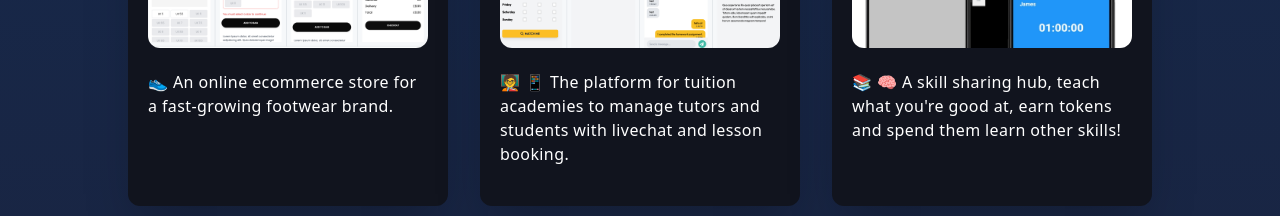
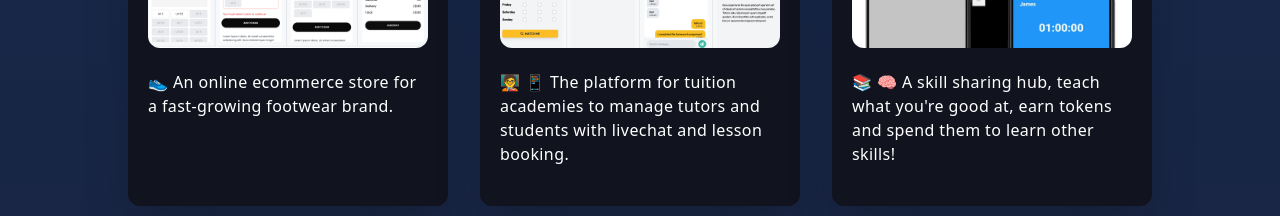
Before and after one commit to ahmadalghali/portfolio, a Next.js app: page / in a window 1280 px wide. Shown: the part 3240-3456 px from the top of the page. Built offline with nearby package versions, Linux system fonts and the light colour scheme.

Commit message:
typo correction

```diff
--- a/components/Projects.tsx
+++ b/components/Projects.tsx
@@ -30,7 +30,8 @@ const projects: TProject[] = [
     title: "Timeshare",
     githubRepoUrl: "https://github.com/ahmadalghali/timeshare",
     image: "/timeshare.png",
-    description: "📚 🧠 A skill sharing hub, teach what you're good at, earn tokens and spend them learn other skills!",
+    description:
+      "📚 🧠 A skill sharing hub, teach what you're good at, earn tokens and spend them to learn other skills!",
   },
 ];
 
```
